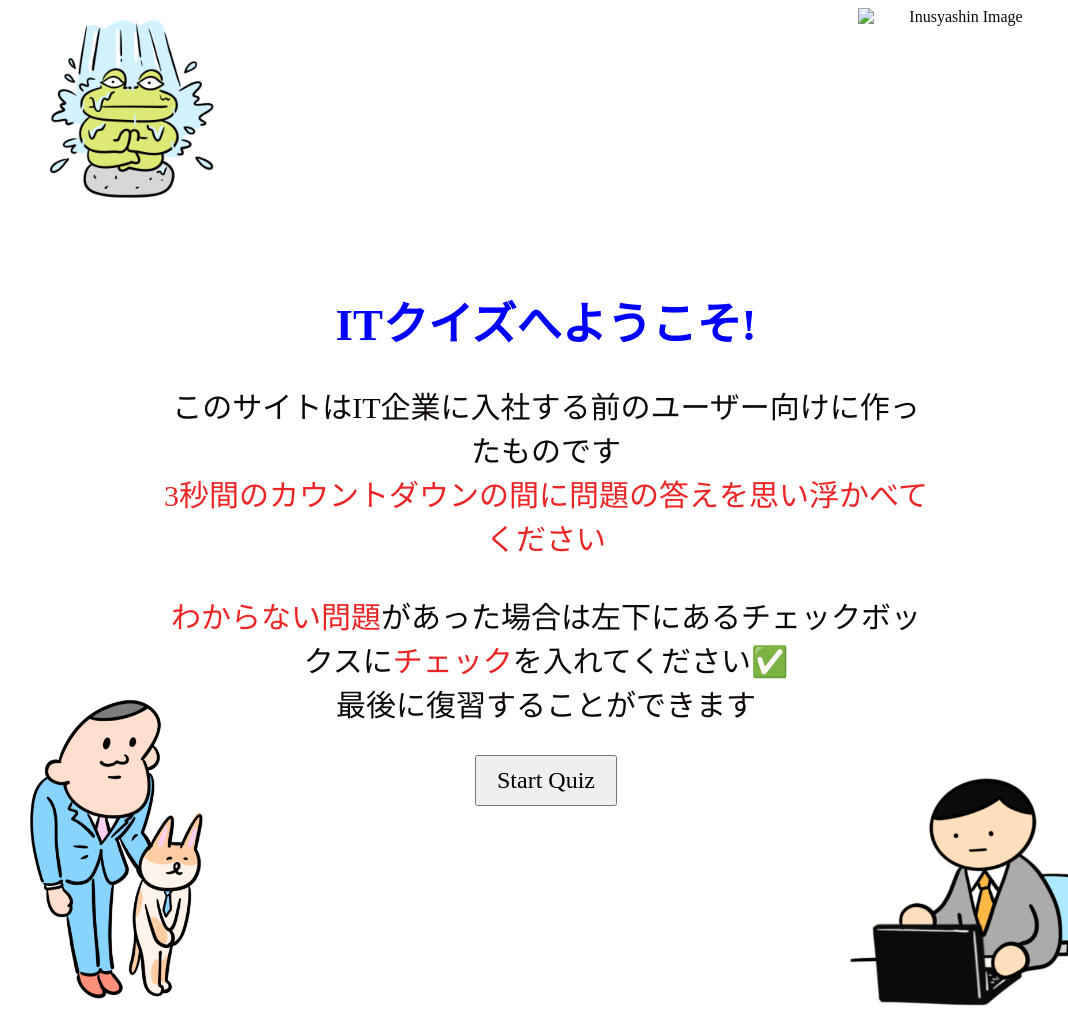
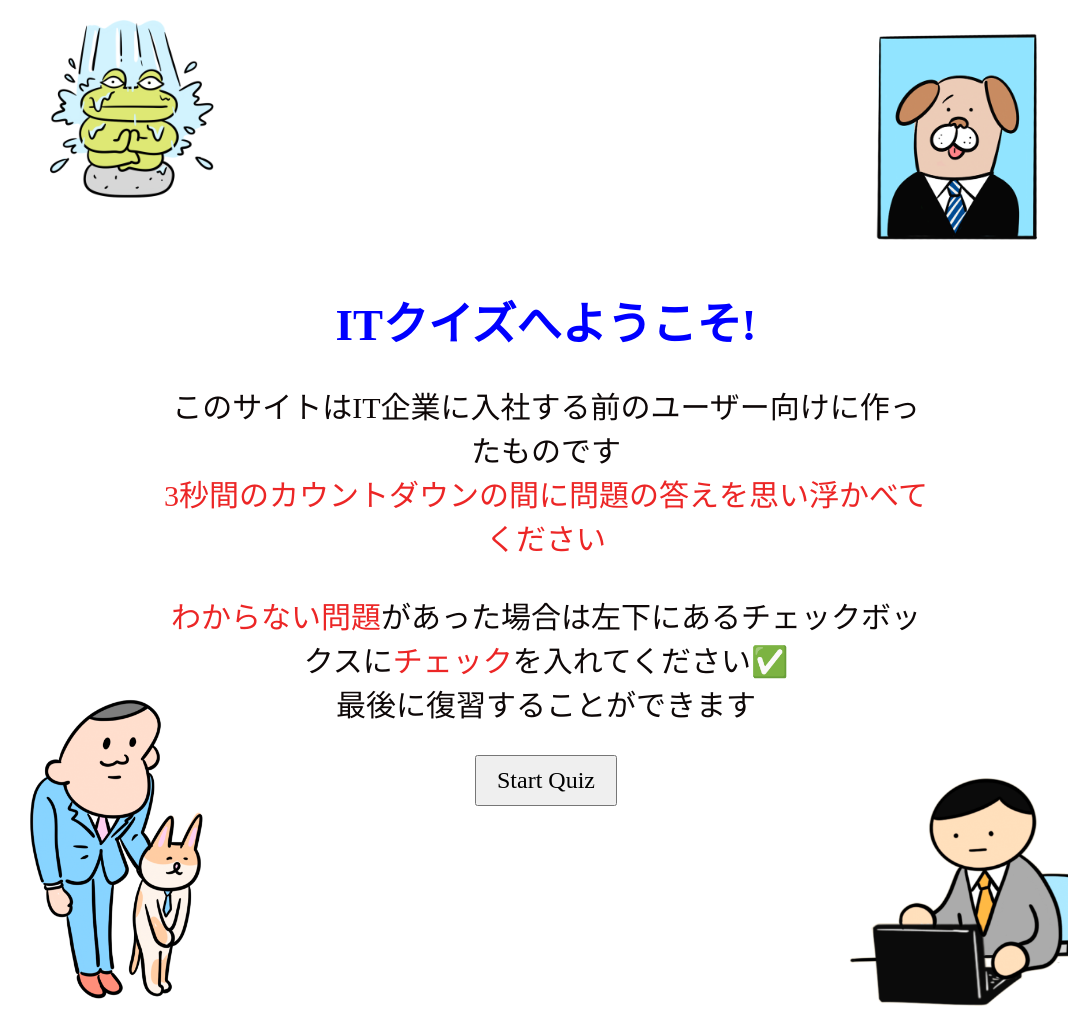
Before and after one commit to itc-n22006/Zunda_Shake, a plain HTML site: page index.html in a window 1280 px wide. Shown: the whole page, without its empty margins (94-1162 px from the left). Drawn offline with Linux system fonts and the light colour scheme; files whose address does not match are found by name.

Commit message:
Update index.html

```diff
--- a/index.html
+++ b/index.html
@@ -18,7 +18,7 @@
     <button id="start-button">Start Quiz</button>
     <img src="../images/notepc.gif" alt="Notepc Image" class="notepc-image">
     <img src="https://raw.githubusercontent.com/itc-n22006/Zunda_Shake/456763ee009f3d0d0c60dab566ff18622c72944f/bijinesuman.png" alt="Bijinesuman Image" class="bijinesuman-image">
-    <img src="../images/inusyashin.png" alt="Inusyashin Image" class="inusyashin-image">
+    <img src="https://github.com/itc-n22006/Zunda_Shake/blob/main/inusyashin.png?raw=true" alt="Inusyashin Image" class="inusyashin-image">
     <img src="../images/kaeru01.png" alt="Kaeru01 Image" class="kaeru01-image">
 </div>
 
```
